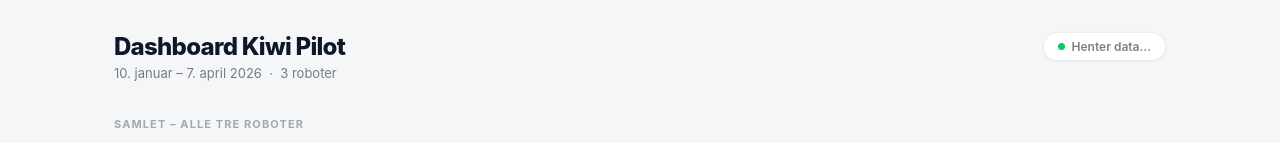
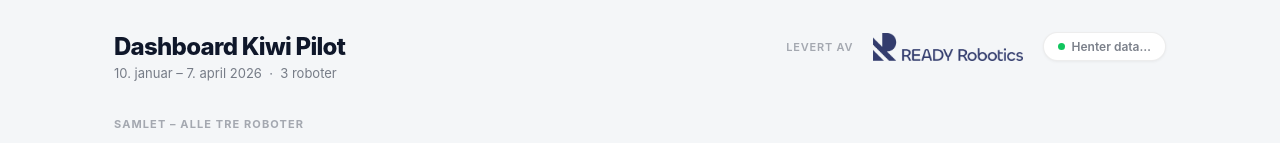
Before and after one commit to Goosen1903/Kiwi-Stats, a website: page public/index.html in a window 1280 px wide. Shown: the top 143 px of the page. Drawn offline with nearby package versions, Linux system fonts and the light colour scheme; no server answers.

Commit message:
Add Ready Robotics logo to dashboard header

```diff
--- a/public/index.html
+++ b/public/index.html
@@ -117,7 +117,11 @@ body {
     <div class="hd-title">Dashboard Kiwi Pilot</div>
     <div class="hd-sub">10. januar – 7. april 2026 &nbsp;·&nbsp; 3 roboter</div>
   </div>
-  <div class="badge"><span class="badge-dot"></span><span id="hd-updated">Henter data…</span></div>
+  <div style="display:flex;align-items:center;gap:20px;flex-wrap:wrap;">
+    <div style="font-size:11px;font-weight:600;color:rgba(15,23,42,0.35);text-transform:uppercase;letter-spacing:.07em;">Levert av</div>
+    <img src="/logo.png" alt="Ready Robotics" style="height:28px;width:auto;opacity:0.85;">
+    <div class="badge"><span class="badge-dot"></span><span id="hd-updated">Henter data…</span></div>
+  </div>
 </div>
 
 <!-- Aggregerte nøkkeltall -->
```
Also changed, not shown: public/logo.png (added).
